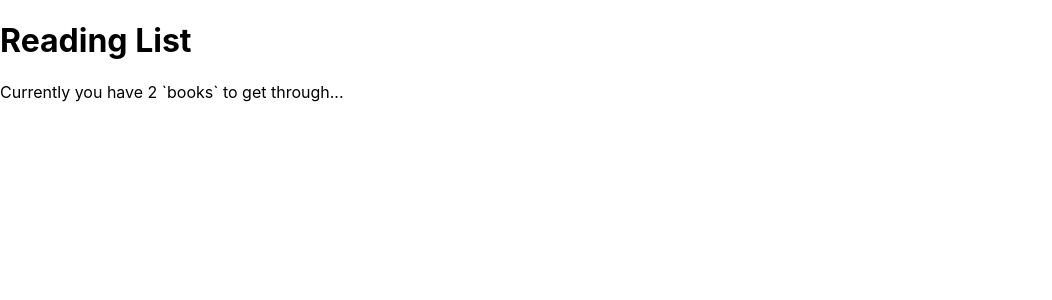
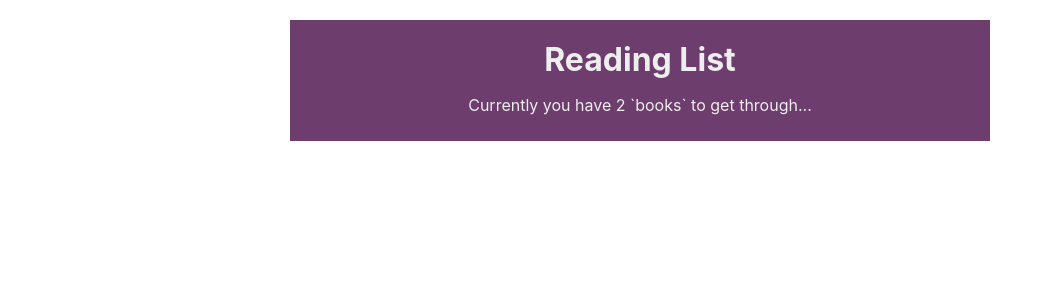
Before and after one commit to daxwann/react-context-reading-list, a React (Create React App) app: page / in a window 1280 px wide. Shown: the top 300 px of the page, without its empty margins (0-1052 px from the left). Built offline with nearby package versions, Linux system fonts and the light colour scheme.

Commit message:
add styles to navbar

```diff
--- a/src/App.css
+++ /dev/null
@@ -1,38 +0,0 @@
-.App {
-  text-align: center;
-}
-
-.App-logo {
-  height: 40vmin;
-  pointer-events: none;
-}
-
-@media (prefers-reduced-motion: no-preference) {
-  .App-logo {
-    animation: App-logo-spin infinite 20s linear;
-  }
-}
-
-.App-header {
-  background-color: #282c34;
-  min-height: 100vh;
-  display: flex;
-  flex-direction: column;
-  align-items: center;
-  justify-content: center;
-  font-size: calc(10px + 2vmin);
-  color: white;
-}
-
-.App-link {
-  color: #61dafb;
-}
-
-@keyframes App-logo-spin {
-  from {
-    transform: rotate(0deg);
-  }
-  to {
-    transform: rotate(360deg);
-  }
-}
--- a/src/index.css
+++ b/src/index.css
@@ -1,13 +1,26 @@
 body {
   margin: 0;
-  font-family: -apple-system, BlinkMacSystemFont, 'Segoe UI', 'Roboto', 'Oxygen',
-    'Ubuntu', 'Cantarell', 'Fira Sans', 'Droid Sans', 'Helvetica Neue',
+  font-family: -apple-system, BlinkMacSystemFont, "Segoe UI", "Roboto", "Oxygen",
+    "Ubuntu", "Cantarell", "Fira Sans", "Droid Sans", "Helvetica Neue",
     sans-serif;
   -webkit-font-smoothing: antialiased;
   -moz-osx-font-smoothing: grayscale;
 }
 
-code {
-  font-family: source-code-pro, Menlo, Monaco, Consolas, 'Courier New',
-    monospace;
+.App {
+  background: #4c2a4c;
+  margin: 20px auto;
+  width: 90%;
+  max-width: 700px;
+  color: #eee;
 }
+
+.navbar {
+  padding: 10px 20px;
+  text-align: center;
+  background: #6d3d6d;
+}
+
+.navbar h1 {
+  margin: 10px 0;
+}
```
